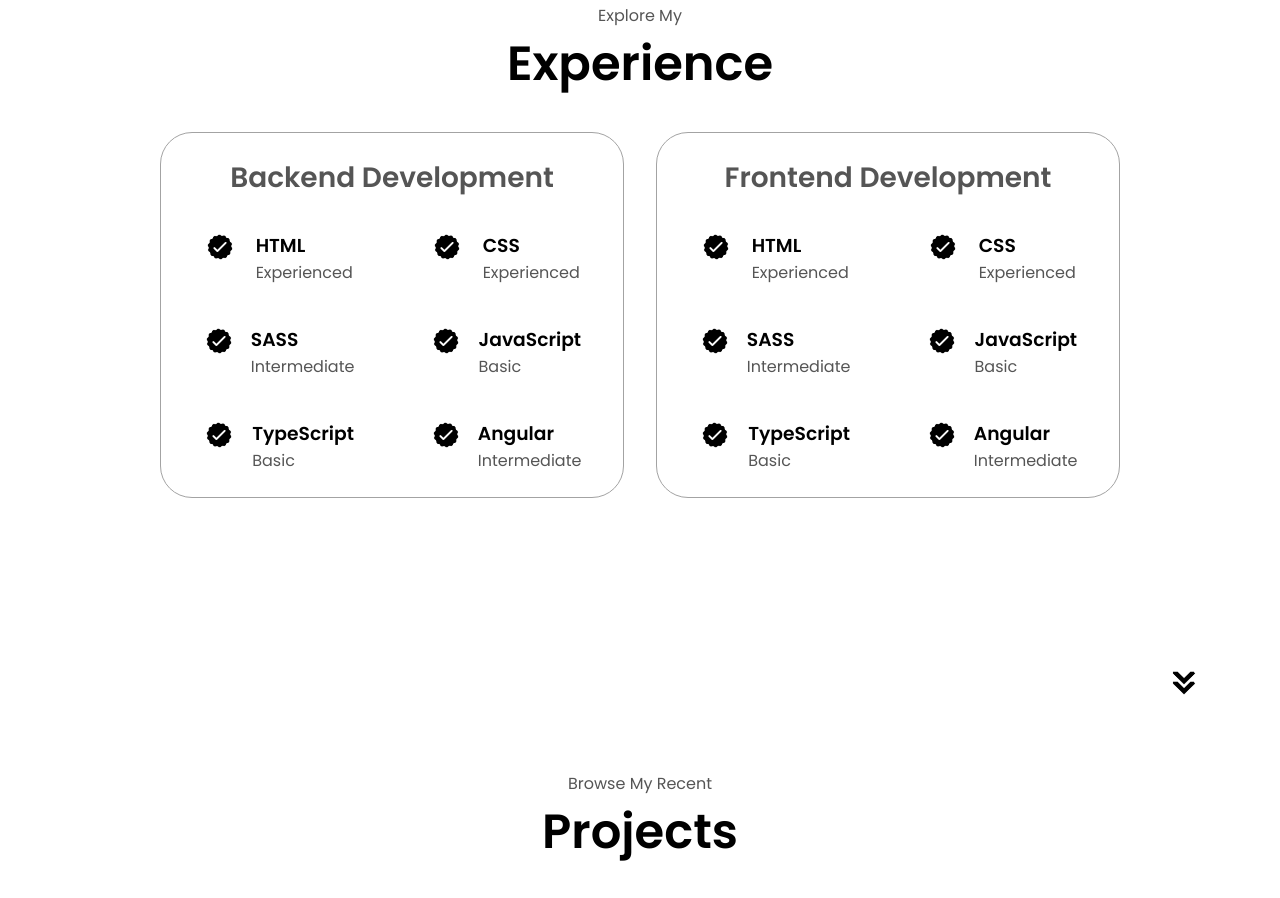
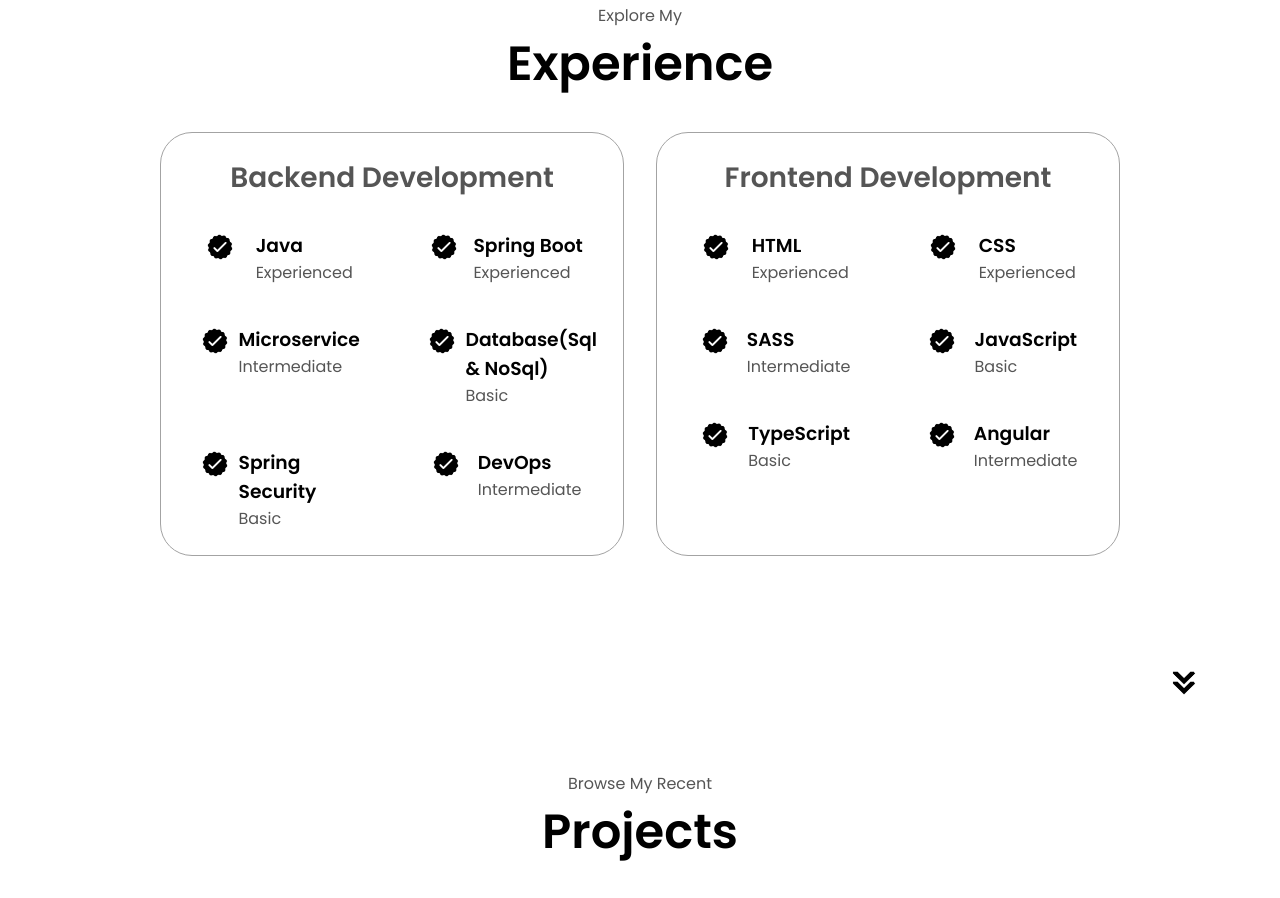
Before and after one commit to RajsekharAcharya/RajsekharAcharya.github.io, a plain HTML site: page index.html in a window 1280 px wide. Shown: the part 1693-2591 px from the top of the page. Drawn offline with Linux system fonts and the light colour scheme.

Commit message:
Update index.html

```diff
--- a/index.html
+++ b/index.html
@@ -101,13 +101,13 @@
     <h1 class="title">Experience</h1>
     <div class="experience-details-container">
       <div class="about-containers">
-        <!-- <div class="details-container">
+        <div class="details-container">
           <h2 class="experience-sub-title">Backend Development</h2>
           <div class="article-container">
             <article>
               <img src="./assets/checkmark.png" alt="Experience icon" class="icon" />
               <div>
-                <h3>JAVA</h3>
+                <h3>Java</h3>
                 <p>Experienced</p>
               </div>
             </article>
@@ -115,7 +115,7 @@
               <img src="./assets/checkmark.png" alt="Experience icon" class="icon" />
               <div>
                 <h3>Spring Boot</h3>
-                <p>Intermediate</p>
+                <p>Experienced</p>
               </div>
             </article>
             <article>
@@ -128,68 +128,21 @@
             <article>
               <img src="./assets/checkmark.png" alt="Experience icon" class="icon" />
               <div>
-                <h3>Spring Security</h3>
-                <p>Intermediate</p>
+                <h3>Database(Sql & NoSql)</h3>
+                <p>Basic</p>
               </div>
             </article>
             <article>
               <img src="./assets/checkmark.png" alt="Experience icon" class="icon" />
               <div>
-                <h3>Database(SQL & NOSql)</h3>
-                <p>Intermediate</p>
+                <h3>Spring Security</h3>
+                <p>Basic</p>
               </div>
             </article>
             <article>
               <img src="./assets/checkmark.png" alt="Experience icon" class="icon" />
               <div>
                 <h3>DevOps</h3>
-                <p>Intermediate</p>
-              </div>
-            </article>
-          </div>
-        </div> -->
-        <div class="details-container">
-          <h2 class="experience-sub-title">Backend Development</h2>
-          <div class="article-container">
-            <article>
-              <img src="./assets/checkmark.png" alt="Experience icon" class="icon" />
-              <div>
-                <h3>HTML</h3>
-                <p>Experienced</p>
-              </div>
-            </article>
-            <article>
-              <img src="./assets/checkmark.png" alt="Experience icon" class="icon" />
-              <div>
-                <h3>CSS</h3>
-                <p>Experienced</p>
-              </div>
-            </article>
-            <article>
-              <img src="./assets/checkmark.png" alt="Experience icon" class="icon" />
-              <div>
-                <h3>SASS</h3>
-                <p>Intermediate</p>
-              </div>
-            </article>
-            <article>
-              <img src="./assets/checkmark.png" alt="Experience icon" class="icon" />
-              <div>
-                <h3>JavaScript</h3>
-                <p>Basic</p>
-              </div>
-            </article>
-            <article>
-              <img src="./assets/checkmark.png" alt="Experience icon" class="icon" />
-              <div>
-                <h3>TypeScript</h3>
-                <p>Basic</p>
-              </div>
-            </article>
-            <article>
-              <img src="./assets/checkmark.png" alt="Experience icon" class="icon" />
-              <div>
-                <h3>Angular</h3>
                 <p>Intermediate</p>
               </div>
             </article>
```
